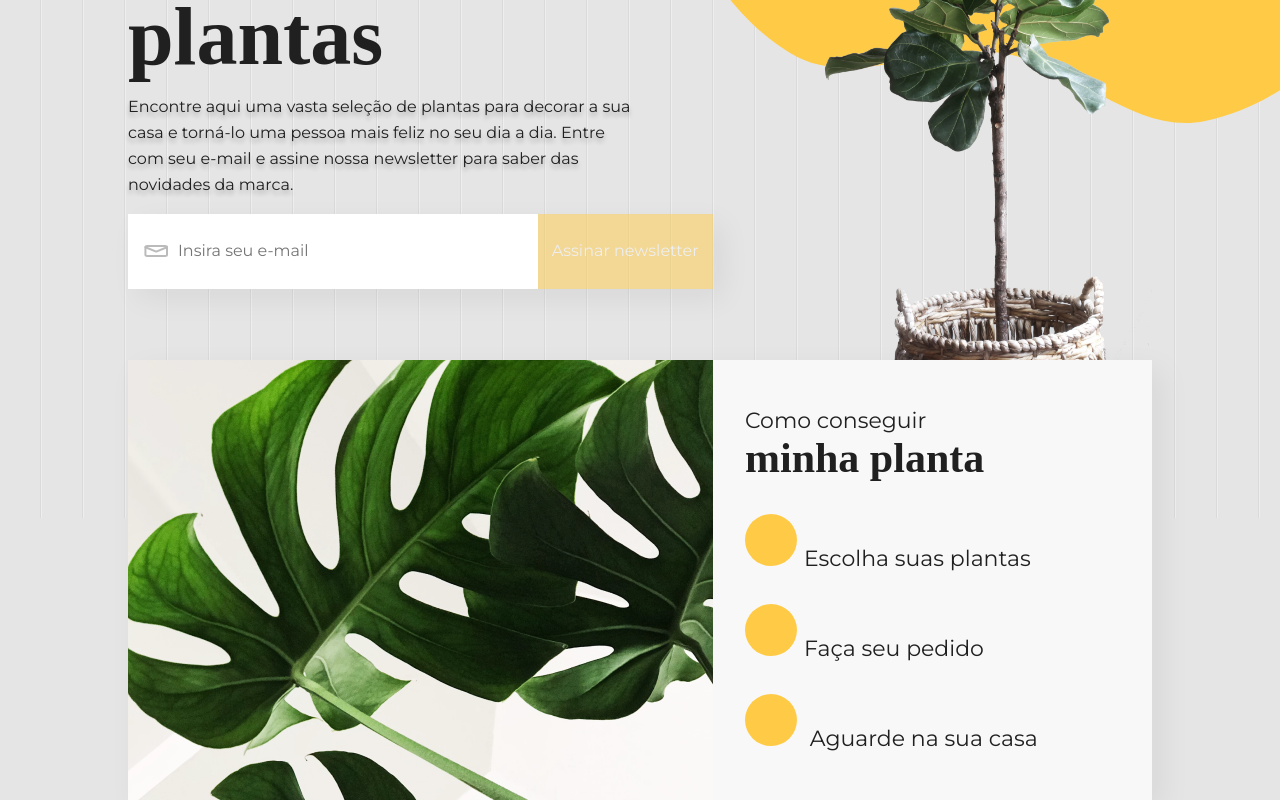
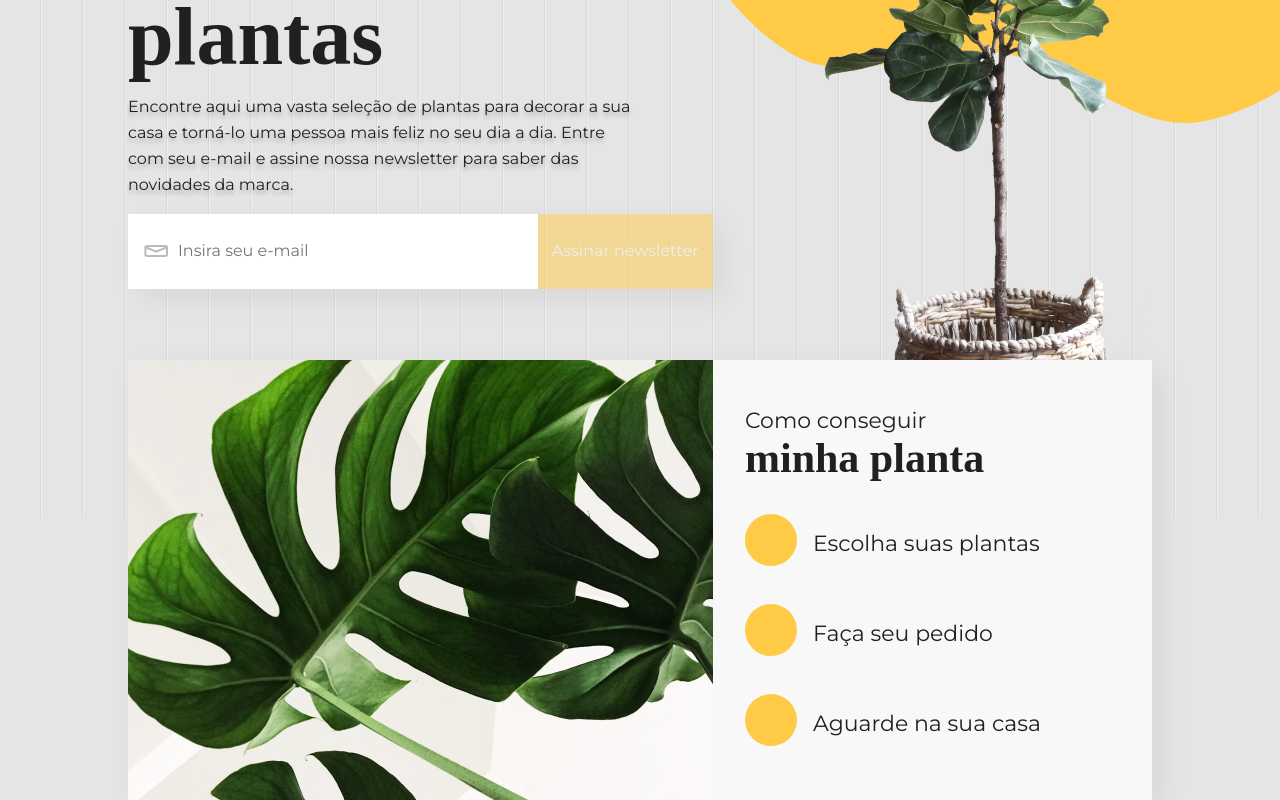
Before and after one commit to Arydiane/projeto-casa-verde, a React (Vite) app: page / in a window 1280 px wide. Shown: the part 314-1114 px from the top of the page. Built offline with nearby package versions, Linux system fonts and the light colour scheme; a web font is replaced by a local one.

Commit message:
corrige estilização na seção como conseguir
alinhamento da lista está centralizado com marcador

```diff
--- a/src/components/SectionHowToGet/SectionHowToGet.module.scss
+++ b/src/components/SectionHowToGet/SectionHowToGet.module.scss
@@ -30,14 +30,19 @@
         }
 
         .list {
-            list-style-image: url(/src/assets/marcador.svg);
-            list-style-position: inside;
             padding: 0;
 
             &-item {
+                display: flex;
+                align-items: center;
                 font-size: 22px;
                 line-height: 27px;
                 margin-top: 32px;
+
+                &::before {
+                    content:  url(/src/assets/marcador.svg);
+                    padding-right: 1rem;
+                }
             }
         }
     }
```
